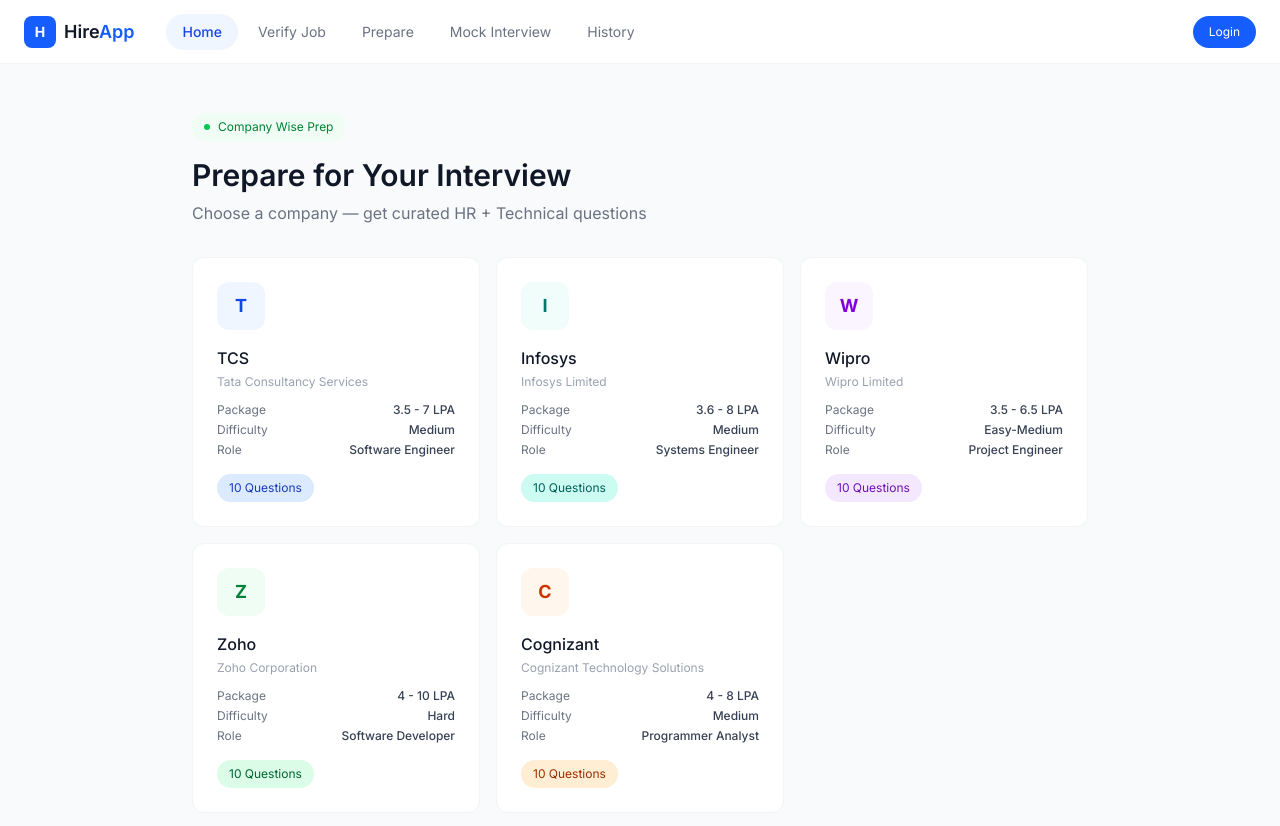
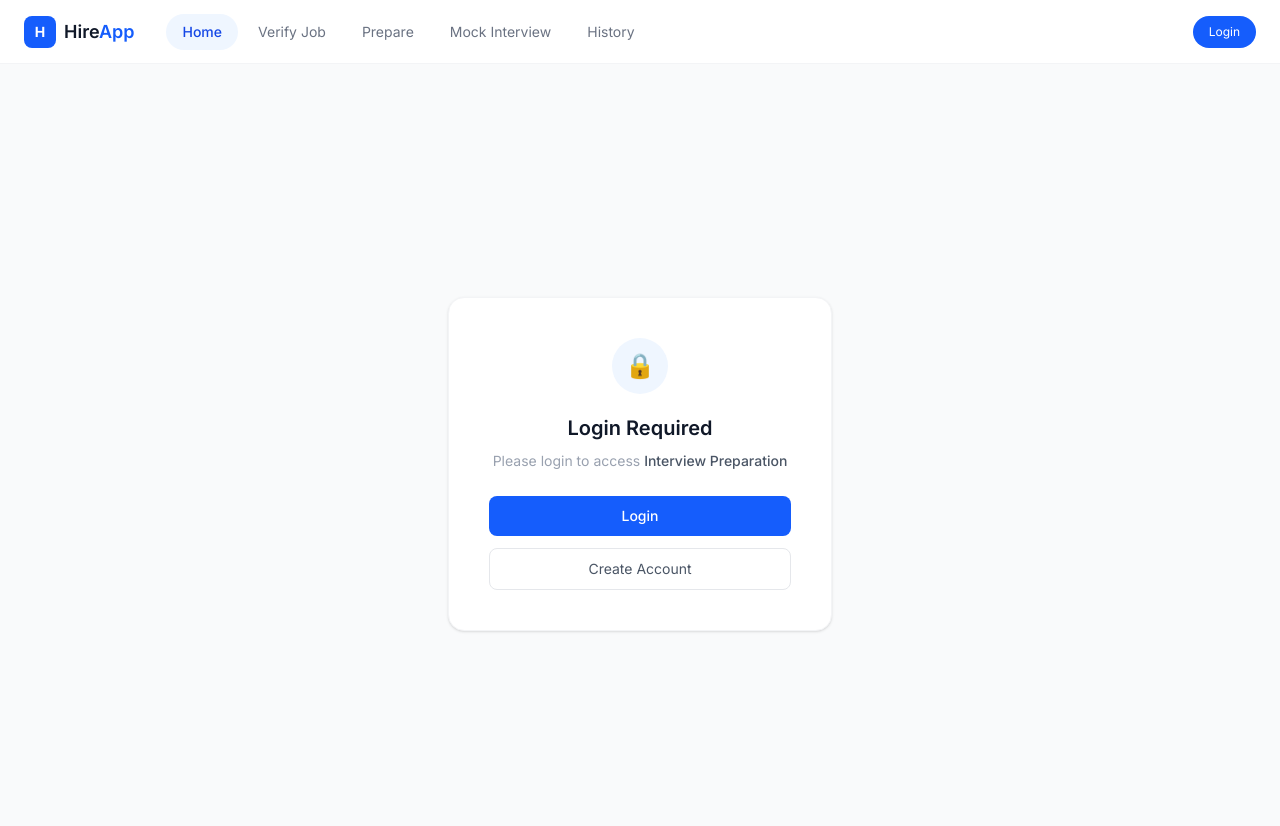
Before and after one commit to Bhumika955/TalentAI-Nexus, a Next.js app: page /prepare in a window 1280 px wide. Shown: the top 826 px of the page. Built offline with nearby package versions, Linux system fonts and the light colour scheme.

Commit message:
feat: add route protection and user-specific history filtering on prepare, interview and history pages

```diff
--- a/app/history/page.jsx
+++ b/app/history/page.jsx
@@ -1,5 +1,7 @@
 "use client";
 import { useState, useEffect } from "react";
+import { useAuth } from "../context/AuthContext";
+import LoginPrompt from "../components/LoginPrompt";
 
 const roleLabels = {
   frontend: "Frontend Developer",
@@ -9,16 +11,25 @@
 };
 
 export default function History() {
+  const { user } = useAuth();
   const [sessions, setSessions] = useState([]);
   const [selected, setSelected] = useState(null);
 
+  // useEffect PEHLE — early return baad mein
   useEffect(() => {
-    const data = JSON.parse(localStorage.getItem("interviewHistory") || "[]");
-    setSessions(data);
-  }, []);
+    if (!user) return;
+    const all = JSON.parse(localStorage.getItem("interviewHistory") || "[]");
+    const mine = all.filter((s) => s.userEmail === user.email);
+    setSessions(mine);
+  }, [user]);
+
+  // Ab early return — hooks ke baad
+  if (!user) return <LoginPrompt page="Interview History" />;
 
   const clearHistory = () => {
-    localStorage.removeItem("interviewHistory");
+    const all = JSON.parse(localStorage.getItem("interviewHistory") || "[]");
+    const others = all.filter((s) => s.userEmail !== user.email);
+    localStorage.setItem("interviewHistory", JSON.stringify(others));
     setSessions([]);
     setSelected(null);
   };
@@ -32,7 +43,9 @@
             <span className="text-2xl">📋</span>
           </div>
           <h2 className="text-gray-700 font-medium mb-2">No interviews yet</h2>
-          <p className="text-gray-400 text-sm mb-6">Complete a mock interview to see your history here</p>
+          <p className="text-gray-400 text-sm mb-6">
+            Complete a mock interview to see your history here
+          </p>
           <a
             href="/interview"
             className="bg-purple-600 text-white px-6 py-2.5 rounded-lg text-sm font-medium hover:bg-purple-700 transition-all"
@@ -61,7 +74,9 @@
           <div className="bg-white border border-gray-100 rounded-xl p-5 mb-6">
             <div className="flex items-center justify-between">
               <div>
-                <h2 className="text-gray-900 font-medium">{roleLabels[session.role] || session.role}</h2>
+                <h2 className="text-gray-900 font-medium">
+                  {roleLabels[session.role] || session.role}
+                </h2>
                 <p className="text-gray-400 text-xs mt-1">{session.date}</p>
               </div>
               <div className="bg-purple-50 text-purple-700 text-xs px-3 py-1 rounded-full">
@@ -72,11 +87,16 @@
 
           <div className="space-y-3">
             {session.messages.map((msg, i) => (
-              <div key={i} className={`flex ${msg.role === "user" ? "justify-end" : "justify-start"}`}>
-                <div className={`max-w-[80%] rounded-2xl px-4 py-3 text-sm leading-relaxed
-                  ${msg.role === "user"
-                    ? "bg-purple-600 text-white rounded-br-sm"
-                    : "bg-white border border-gray-100 text-gray-700 rounded-bl-sm"}`}>
+              <div
+                key={i}
+                className={`flex ${msg.role === "user" ? "justify-end" : "justify-start"}`}
+              >
+                <div
+                  className={`max-w-[80%] rounded-2xl px-4 py-3 text-sm leading-relaxed
+                    ${msg.role === "user"
+                      ? "bg-purple-600 text-white rounded-br-sm"
+                      : "bg-white border border-gray-100 text-gray-700 rounded-bl-sm"}`}
+                >
                   {msg.text}
                 </div>
               </div>
@@ -93,11 +113,14 @@
     <main className="min-h-screen bg-gray-50 px-6 py-12">
       <div className="max-w-2xl mx-auto">
 
-        {/* Header */}
         <div className="flex items-center justify-between mb-8">
           <div>
-            <h1 className="text-3xl font-semibold text-gray-900 mb-1">Interview History</h1>
-            <p className="text-gray-500 text-sm">{sessions.length} session{sessions.length > 1 ? "s" : ""} completed</p>
+            <h1 className="text-3xl font-semibold text-gray-900 mb-1">
+              Interview History
+            </h1>
+            <p className="text-gray-500 text-sm">
+              {sessions.length} session{sessions.length > 1 ? "s" : ""} completed
+            </p>
           </div>
           <button
             onClick={clearHistory}
@@ -107,7 +130,6 @@
           </button>
         </div>
 
-        {/* Sessions */}
         <div className="space-y-3">
           {sessions.map((session, i) => (
             <div
@@ -127,11 +149,15 @@
                     <div className="text-sm font-medium text-gray-800">
                       {roleLabels[session.role] || session.role}
                     </div>
-                    <div className="text-xs text-gray-400 mt-0.5">{session.date}</div>
+                    <div className="text-xs text-gray-400 mt-0.5">
+                      {session.date}
+                    </div>
                   </div>
                 </div>
                 <div className="flex items-center gap-3">
-                  <span className="text-xs text-gray-400">{session.messages.length} msgs</span>
+                  <span className="text-xs text-gray-400">
+                    {session.messages.length} msgs
+                  </span>
                   <span className="text-purple-500 text-sm">→</span>
                 </div>
               </div>
--- a/app/interview/page.jsx
+++ b/app/interview/page.jsx
@@ -1,5 +1,7 @@
 "use client";
 import { useState, useRef, useEffect } from "react";
+import { useAuth } from "../context/AuthContext";
+import LoginPrompt from "../components/LoginPrompt";
 
 const roles = [
   { id: "frontend", label: "Frontend Developer", icon: "🖥️" },
@@ -15,10 +17,15 @@
   const [input, setInput] = useState("");
   const [loading, setLoading] = useState(false);
   const bottomRef = useRef(null);
+  const { user } = useAuth();
 
+  // useEffect PEHLE — early return baad mein
   useEffect(() => {
     bottomRef.current?.scrollIntoView({ behavior: "smooth" });
   }, [messages]);
+
+  // Ab early return — hooks ke baad
+  if (!user) return <LoginPrompt page="Mock Interview" />;
 
   const startInterview = async () => {
     setStarted(true);
@@ -47,14 +54,16 @@
       body: JSON.stringify({ role: selectedRole, messages: updated, action: "continue" }),
     });
     const data = await res.json();
-    setMessages([...updated, { role: "ai", text: data.reply }]);
+    const finalMessages = [...updated, { role: "ai", text: data.reply }];
+    setMessages(finalMessages);
 
-    // Save to localStorage
+    // User email ke saath save karo
     const session = {
       id: Date.now(),
       role: selectedRole,
       date: new Date().toLocaleDateString(),
-      messages: [...updated, { role: "ai", text: data.reply }],
+      messages: finalMessages,
+      userEmail: user.email,
     };
     const prev = JSON.parse(localStorage.getItem("interviewHistory") || "[]");
     localStorage.setItem("interviewHistory", JSON.stringify([session, ...prev].slice(0, 10)));
--- a/app/prepare/page.jsx
+++ b/app/prepare/page.jsx
@@ -2,6 +2,8 @@
 import { useState } from "react";
 import { companies } from "../../data/companies";
 import Link from "next/link";
+import { useAuth } from "../context/AuthContext";
+import LoginPrompt from "../components/LoginPrompt";
 
 const colorMap = {
   blue: { bg: "bg-blue-50", text: "text-blue-700", badge: "bg-blue-100 text-blue-800" },
@@ -12,8 +14,13 @@
 };
 
 export default function Prepare() {
+  const { user } = useAuth();
   const [selected, setSelected] = useState(null);
   const [tab, setTab] = useState("hr");
+
+  if (!user) {
+  return <LoginPrompt page="Interview Preparation" />;
+}
 
   return (
     <main className="min-h-screen bg-gray-50 px-6 py-12">
```
